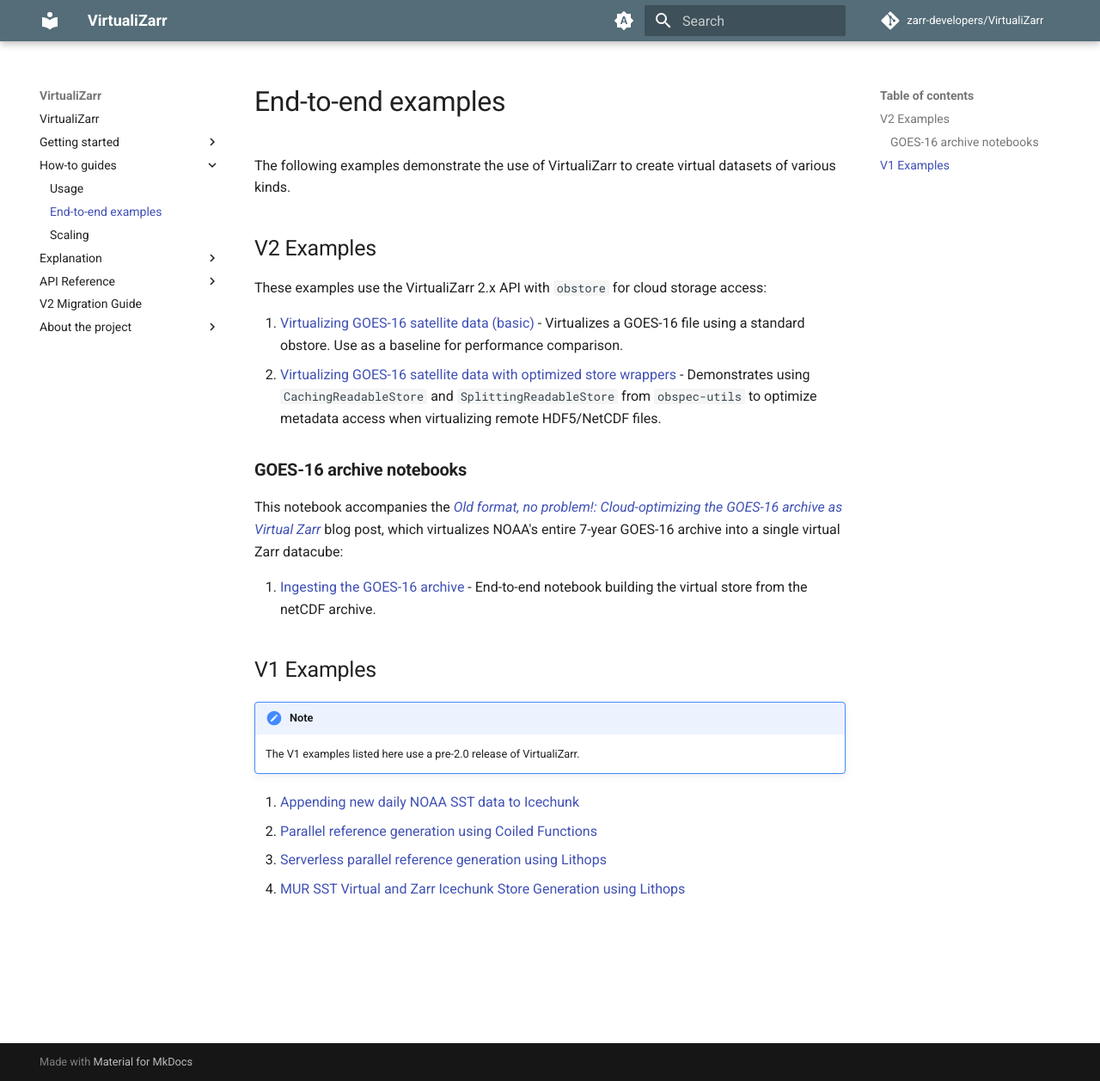
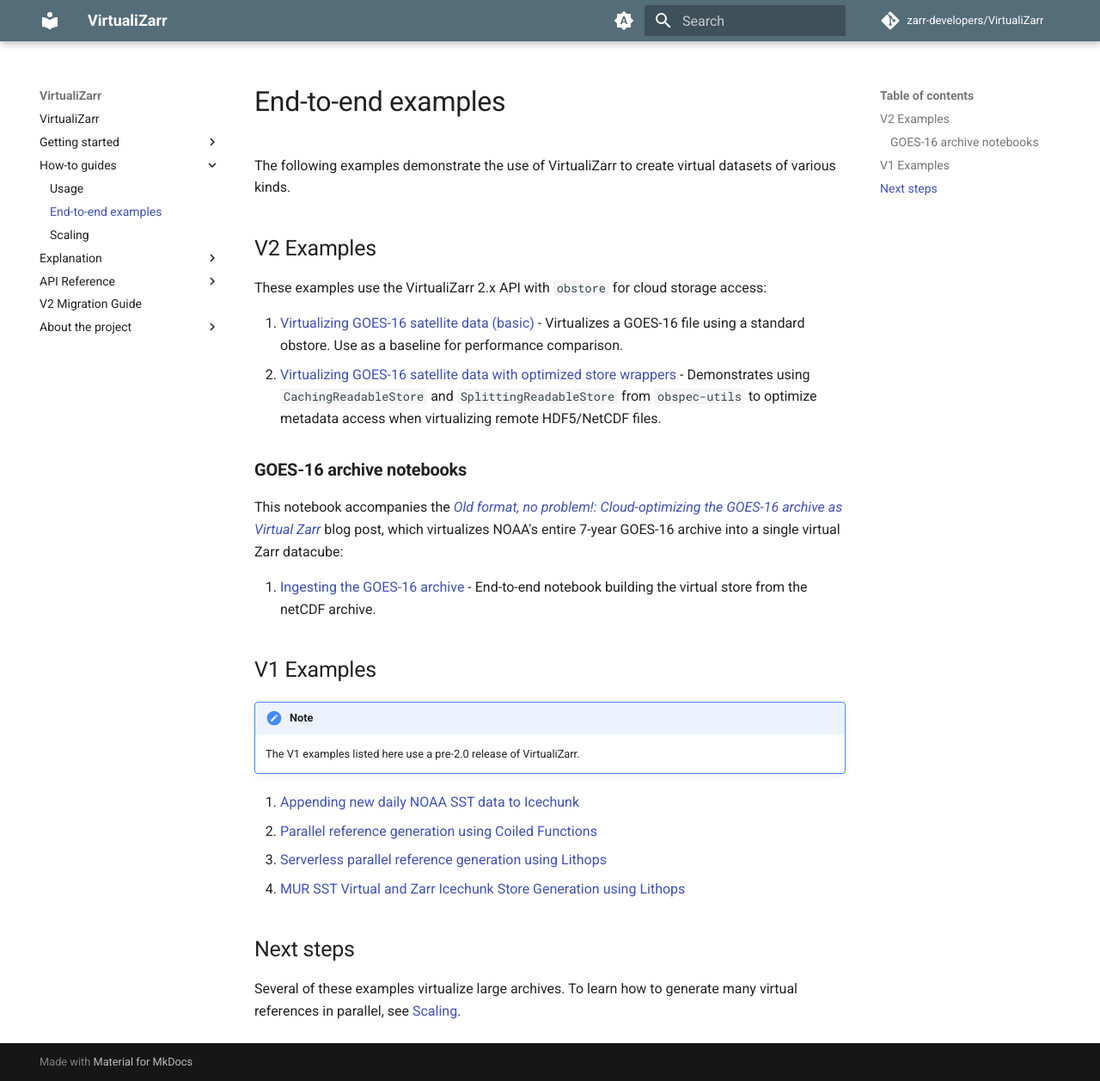
Before and after one commit to zarr-developers/VirtualiZarr, an MkDocs documentation site: the page built from docs/how_to/examples.md, in a window 1280 px wide and 1257 px high. Shown: the whole window at 86% size. Built offline with MkDocs 1.6.1 and Material for MkDocs 9.7.7, drawn with Linux system fonts in a browser that asks for light colours; comment, search, counter and statistics services are not loaded; the version menu is left out.

Commit message:
docs: add "Next steps" links to guide reading order
Add a Next steps section at the end of installation, usage, examples, and
scaling pages so readers are guided through the intended path
(installation -> usage -> scaling -> data structures) rather than relying
on the sidebar alone.

Co-Authored-By: Claude Opus 4.8 (1M context) <noreply@anthropic.com>

```diff
--- a/docs/how_to/examples.md
+++ b/docs/how_to/examples.md
@@ -24,3 +24,7 @@ This notebook accompanies the [_Old format, no problem!: Cloud-optimizing the GO
 2. [Parallel reference generation using Coiled Functions](https://github.com/zarr-developers/VirtualiZarr/blob/main/examples/V1/coiled/terraclimate.ipynb)
 3. [Serverless parallel reference generation using Lithops](https://github.com/zarr-developers/VirtualiZarr/tree/main/examples/V1/virtualizarr-with-lithops)
 4. [MUR SST Virtual and Zarr Icechunk Store Generation using Lithops](https://github.com/zarr-developers/VirtualiZarr/tree/main/examples/V1/mursst-icechunk-with-lithops)
+
+## Next steps
+
+Several of these examples virtualize large archives. To learn how to generate many virtual references in parallel, see [Scaling](scaling.md).
```
Also changed, not shown: docs/getting_started/installation.md (+4 -0 lines), docs/how_to/scaling.md (+4 -0 lines), docs/how_to/usage.md (+6 -0 lines).
